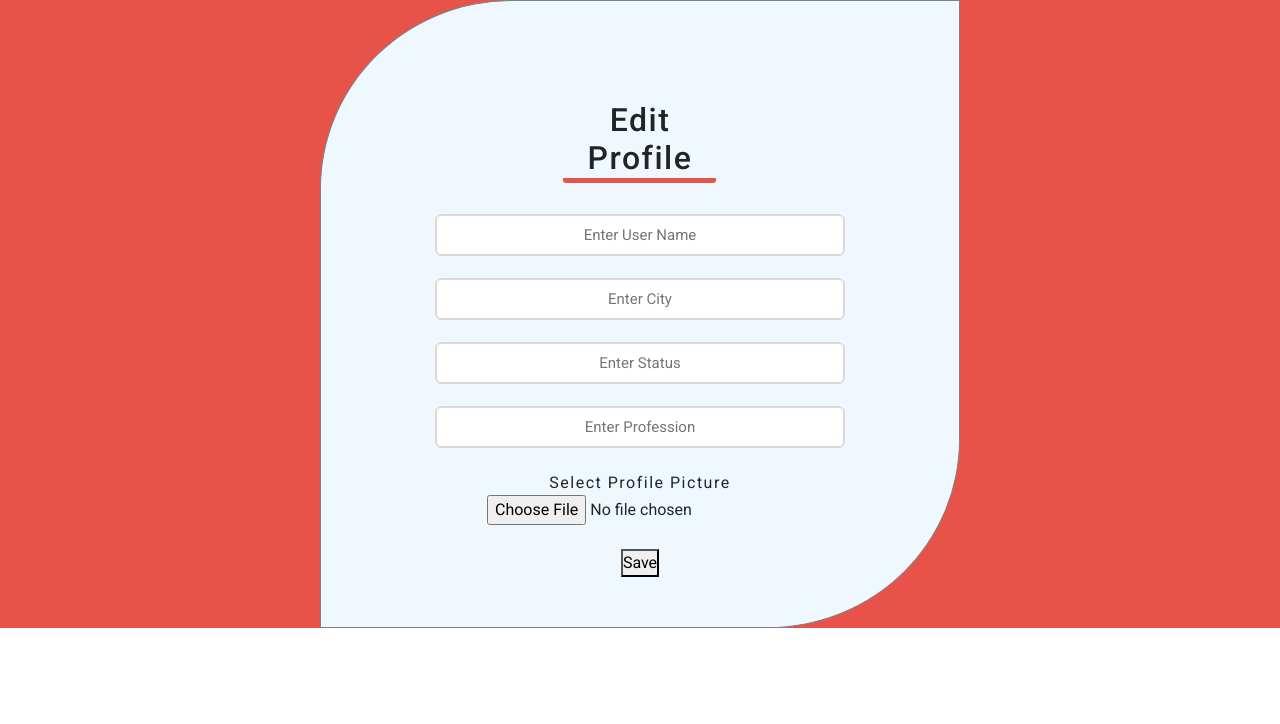
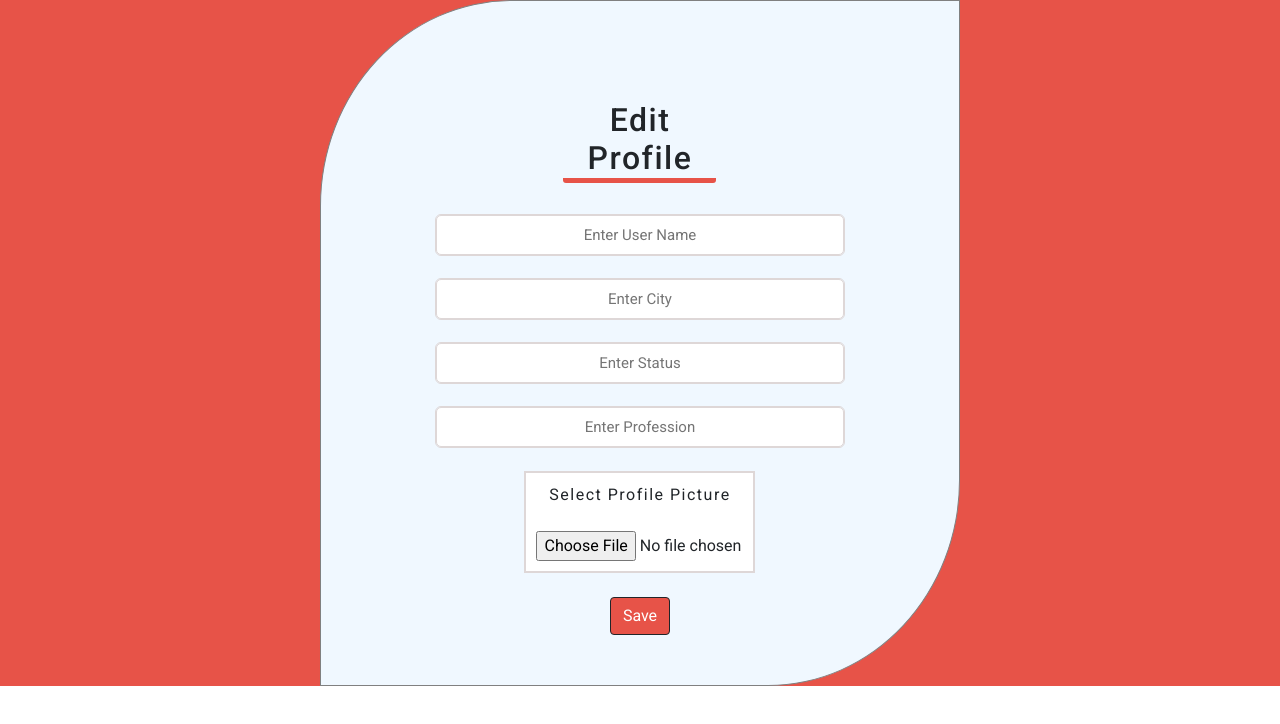
Before and after one commit to nizam323/ourszone.com.github.io, a React (Vite) app: page /edit in a window 1280 px wide. Shown: the top 724 px of the page. Built offline with nearby package versions, Linux system fonts and the light colour scheme; no server answers.

Commit message:
set and get data from firebase storage

```diff
--- a/src/App.jsx
+++ b/src/App.jsx
@@ -49,17 +49,17 @@ function App() {
     {
       path: "/",
       element:
-        <ProutectedRoutes>
-          <Signin_form />
-        </ProutectedRoutes>,
+        // <ProutectedRoutes>
+        <Signin_form />,
+      // </ProutectedRoutes>,
       errorElement: <ErrorPage />,
     },
     {
       path: "/signup",
       element:
-        <ProutectedRoutes>
-          <Signup_form />
-        </ProutectedRoutes>,
+        // <ProutectedRoutes>
+        <Signup_form />,
+      // </ProutectedRoutes>,
     },
     {
       path: "/edit",
--- a/src/components/Edit.jsx
+++ b/src/components/Edit.jsx
@@ -1,12 +1,14 @@
 import React, { useEffect, useState } from "react";
 import Form_inp from "./Form-input";
-import { getDatabase, set, ref, update, onValue } from "firebase/database";
+import { getDatabase, ref, update, onValue } from "firebase/database";
 import { app } from "../firebase";
 import { getAuth, onAuthStateChanged } from "firebase/auth";
 import { useNavigate } from "react-router-dom";
+import { getStorage, uploadBytes, ref as storageRef, getDownloadURL } from "firebase/storage";
 
 const dataBase = getDatabase(app);
 const auth = getAuth(app);
+const storage = getStorage(app);
 
 function Edit() {
     const [userName, setUserName] = useState("");
@@ -14,6 +16,7 @@ function Edit() {
     const [status, setStatus] = useState("");
     const [profession, setProfession] = useState("");
     const [profilePic, setProfilePic] = useState("");
+    const [profileURL, setProfileURL] = useState();
 
     const [userData, setUserData] = useState("");
     const navigate = useNavigate();
@@ -25,7 +28,6 @@ function Edit() {
                     async (snapshot) => {
                         let userData = await snapshot.val();
                         setUserData(userData);
-                        console.log(userData);
                     });
             } else {
                 setUserData(null)
@@ -37,15 +39,22 @@ function Edit() {
 
     async function putData() {
         if (userData) {
-            if (userName || profession || city || status)
+            let downloadProfileURL = profileURL;
+            if (profilePic) {
+                const proImgRef = storageRef(storage, `upload/images/user${Date.now()}-${profilePic.name}`)
+                await uploadBytes(proImgRef, profilePic)
+                downloadProfileURL = await getDownloadURL(proImgRef);
+            };
+            if (userName || profession || city || status || profileURL) {
                 await update(ref(dataBase, 'users_info/' + userData.id),
                     {
                         username: userName || userData.username,
                         profession: profession || userData.profession,
                         city: city || userData.city,
                         status: status || userData.status,
-                        // profile_picture: userInfo.photoURL || '',
-                    });
+                        profile_picture_URL: downloadProfileURL || userData.profile_picture_URL,
+                    })
+            };
             navigate("/home/user")
         }
     }
@@ -91,19 +100,30 @@ function Edit() {
                                 value={profession}
                                 type="text" placeholder="Enter Profession" />
                             <br />
-                            <label htmlFor="">Select Profile Picture</label>
-                            <input
-                                onChange={
-                                    (e) => setProfilePic(e.target.value)
-                                }
-                                value={profilePic}
-                                type="file" />
+                            <div style={{
+                                display: "flex",
+                                flexDirection: "column",
+                                justifyContent: "center",
+                                alignItems: "center",
+                                border: "2px solid rgb(222, 215, 215)",
+                                backgroundColor: "rgb(255 255 255)",
+                                padding: "10px"
+                            }}>
+                                <label htmlFor="">Select Profile Picture</label>
+                                <br />
+                                <input
+                                    style={{ width: "207px" }}
+                                    onChange={
+                                        (e) => setProfilePic(e.target.files[0])
+                                    }
+                                    type="file" />
+                            </div>
                             <br />
-                            <button onClick={putData}>Save</button>
+                            <button style={{ backgroundColor: "rgb(231 83 72)", border: "1px solid", color: "" }} className="btn btn-outline-dark" onClick={putData}><span className="text-white">Save</span></button>
                         </div>
                     </div>
                 </div>
-            </div>
+            </div >
         </>
     );
 }
--- a/src/components/User_profile.jsx
+++ b/src/components/User_profile.jsx
@@ -1,7 +1,7 @@
 import React, { useState, useEffect, useContext } from "react";
 import Btn_sm from "../components/Btn-sm";
 import { UserContext } from "../App";
-import { Link, useNavigate } from "react-router-dom";
+import { useNavigate } from "react-router-dom";
 import { signOut, getAuth, onAuthStateChanged } from "firebase/auth";
 import { app } from "../firebase";
 import { onValue, ref, getDatabase } from "firebase/database";
@@ -107,7 +107,7 @@ function UserProfile() {
                                 <div className="rounded-top text-white d-flex flex-row" style={{ backgroundColor: '#000', height: '200px' }}>
                                     <div className="ms-4 mt-5 d-flex flex-column" style={{ width: '150px' }}>
                                         <img
-                                            src={proSrc ? proSrc : "../../images/istockphoto-1300845620-612x612.jpg"}
+                                            src={userData.profile_picture_URL ? userData.profile_picture_URL : "../../images/istockphoto-1300845620-612x612.jpg"}
                                             alt="Your Profile Photo"
                                             className="img-fluid img-thumbnail mt-4 mb-2"
                                             style={{ width: '150px', height: '100%', zIndex: 1 }}
@@ -116,17 +116,14 @@ function UserProfile() {
                                             type="button"
                                             className="btn btn-outline-dark"
                                             style={{ zIndex: 1 }}
-                                        // onClick={curd}
-                                        >
-                                            <Link to="/edit">
-                                                Edit profile
-                                            </Link>
-
+                                            onClick={()=>{
+                                                navigate('/edit')
+                                            }}>
+                                            Edit profile
                                         </button>
                                     </div>
                                     <div className="ms-3" style={{ marginTop: '130px' }}>
                                         <h5 className="about-edit" onClick={edit_name}>{
-                                            // name && name.trim() !== "" ? name : ""
                                             userData.username
                                         }</h5>
                                     </div>
@@ -152,10 +149,10 @@ function UserProfile() {
                                     <div className="mb-4 text-body">
                                         <p className="lead fw-normal mb-1">About</p>
                                         <div className="p-4 bg-body-tertiary">
-                                            <p className="font-italic mb-1 about-edit" onClick={edit_about1}>Your Profession {userData.profession}</p>
-                                            <p className="font-italic mb-1 about-edit" onClick={edit_about2}>Your City {userData.city}</p>
-                                            <p className="font-italic mb-1 about-edit" onClick={edit_about3}>Your Status {userData.status}</p>
-                                            <p>Your Email {userData.email}</p>
+                                            <p className="font-italic mb-1 about-edit" onClick={edit_about1}>Profession [ {userData.profession} ]</p>
+                                            <p className="font-italic mb-1 about-edit" onClick={edit_about2}>City [ {userData.city} ]</p>
+                                            <p className="font-italic mb-1 about-edit" onClick={edit_about3}>Status [ {userData.status} ]</p>
+                                            <p>Email [ {userData.email} ]</p>
                                         </div>
                                     </div>
                                     {/*
--- a/src/protectedRoutes/ProutectedRoutes.jsx
+++ b/src/protectedRoutes/ProutectedRoutes.jsx
@@ -14,9 +14,9 @@ export default function ProutectedRoutes({ children }) {
             if (user) {
                 setIsAuth(true);
                 // console.log(user);
-                if (window.location.href == "http://localhost:5173/" || "http://localhost:5173/signup") {
-                    navigate("/home");
-                }
+                // if (window.location.href == "http://localhost:5173/" || "http://localhost:5173/signup") {
+                    // navigate("/home");
+                // }
             } else {
                 setIsAuth(false);
                 navigate("/");
```
